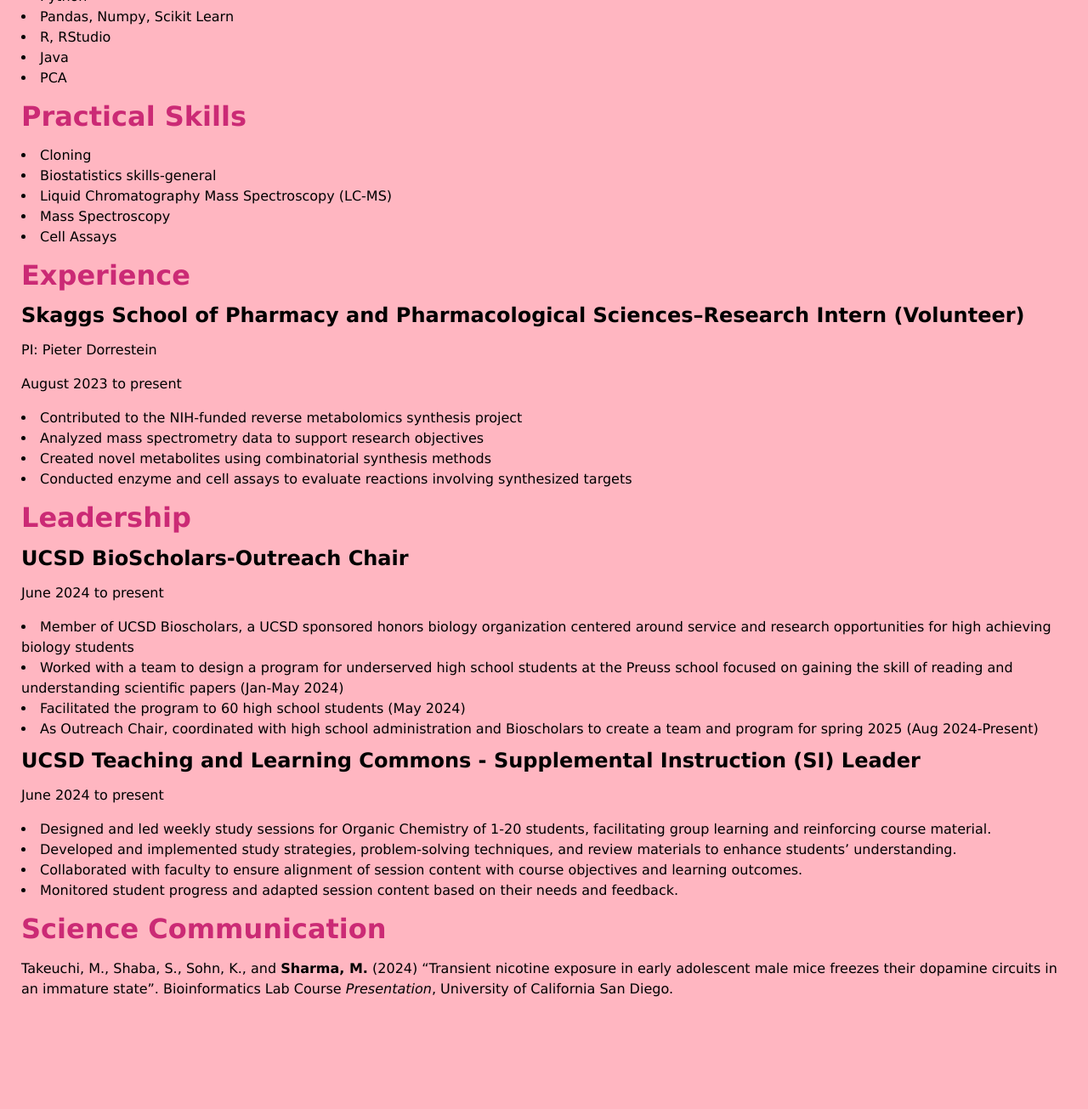
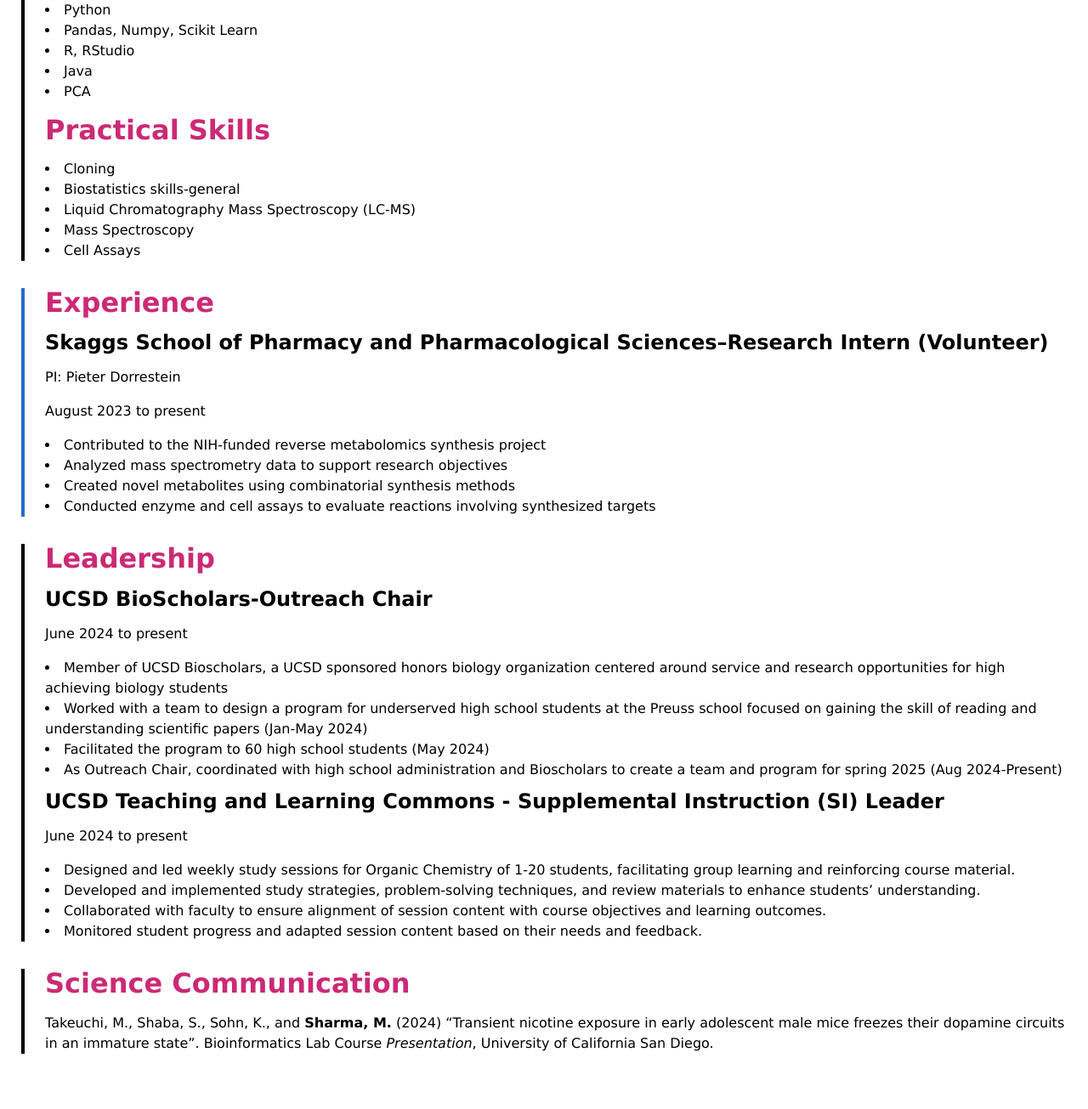
Before and after one commit to msharma-26/portfolio, a plain HTML site: page resume/index.html in a window 1280 px wide. Shown: the part 714-2019 px from the top of the page at 85% size. Before the commit the page ends 1939 px from the top, so only its background shows below. Drawn offline with Linux system fonts and the light colour scheme.

Commit message:
updated resume format

```diff
--- a/resume/index.html
+++ b/resume/index.html
@@ -20,12 +20,12 @@
         </ul>
     </nav>
 
-    <section name = "objective">
+    <section name = "objective" class = "resume objective">
         <h2>Objective</h2>
         <p>Biology student with skills in data analysis aiming to develop novel data analysis methods on sequencing data. </p>
     </section>
 
-    <section name = "education">
+    <section name = "education" name = "resume education">
         <h2>Education</h2>
         <h3>Univerity of California San Diego, B.S. Molecular and Cell Biology/Data Science</h3>
         <p>Expected Graduation <time datetime="2026-06-01">June 2026</time></p>
@@ -34,7 +34,7 @@
 
     </section>
 
-    <section name = "skills">
+    <section name = "skills" class = "resume skills">
         <h2>Analytical Skills</h2>
         <li>Python
             <li>Pandas, Numpy, Scikit Learn</li>
@@ -52,7 +52,7 @@
 
     </section>
 
-    <section name = "experience">
+    <section name = "experience" class = "resume experience">
         <h2>Experience</h2>
         <h3>Skaggs School of Pharmacy and Pharmacological Sciences–Research Intern (Volunteer)</h3>
         <p>PI: Pieter Dorrestein</p>
@@ -66,7 +66,7 @@
 
     </section>
 
-    <section name = "leadership">
+    <section name = "leadership" class = "resume leadership">
         <h2>Leadership</h2>
 
         <h3>UCSD BioScholars-Outreach Chair</h3>
@@ -87,7 +87,7 @@
 
     </section>
 
-    <section name = "communication">
+    <section name = "communication" class = "resume communication">
         <h2>Science Communication</h2>
         <p>Takeuchi, M., Shaba, S., Sohn, K., and <b>Sharma, M.</b> (2024) “Transient nicotine exposure in early adolescent male mice freezes their dopamine circuits in an immature state”. Bioinformatics Lab Course <i>Presentation</i>, University of California San Diego. </p>
 
--- a/style.css
+++ b/style.css
@@ -116,6 +116,24 @@ section h2 {
 }
 
 .resumepage {
-  background-color: lightpink;
   font-family: Verdana, Geneva, Tahoma, sans-serif;
 }
+
+.resume {
+  position: relative;
+  padding-left: 1.5em;
+  margin-bottom: 2em;
+  border-left: 4px solid; /* base style, color defined below */
+}
+
+.experience {
+  border-color: #2a6acb; /* blue */
+}
+
+.education {
+  border-color: #27ae60; /* green */
+}
+
+.projects {
+  border-color: #f39c12; /* orange */
+}
```
